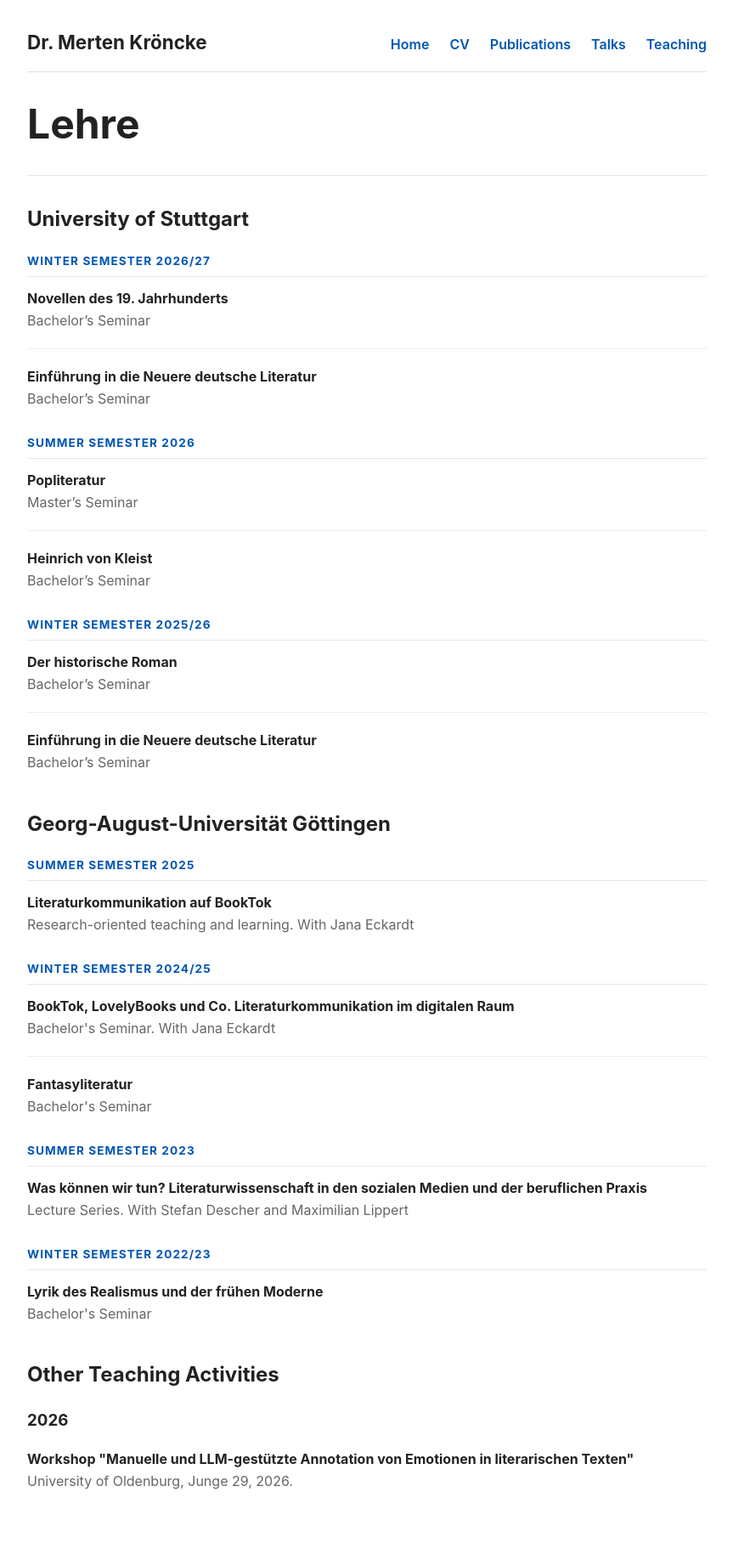
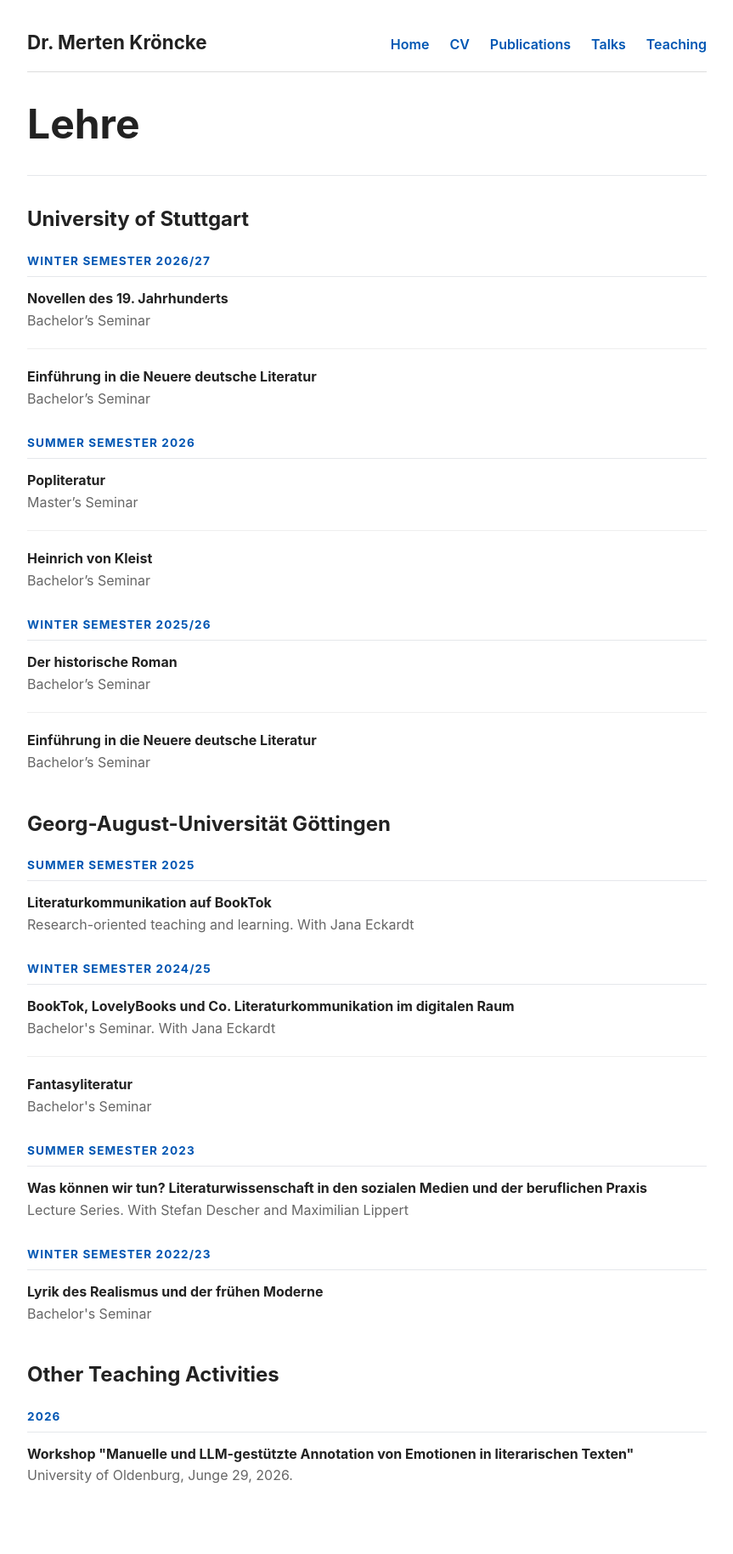
Before and after one commit to MertenKroencke/mertenkroencke.github.io, a Jekyll site: the page built from teaching/index.md, in a window 1280 px wide. Shown: the whole page at 85% size, without its empty margins (208-1071 px from the left). Built offline with Jekyll 4.4.1, drawn with Linux system fonts in a browser that asks for light colours.

Commit message:
Update index.md

```diff
--- a/teaching/index.md
+++ b/teaching/index.md
@@ -86,8 +86,10 @@ permalink: /teaching/
 
 <div class="uni-block">
   <h2>Other Teaching Activities</h2>
+  <div class="sem-block">
     <h3>2026</h3>
     <ol class="pub-list">
       <li><div class="pub-title">Workshop "Manuelle und LLM-gestützte Annotation von Emotionen in literarischen Texten"</div><div class="pub-meta">University of Oldenburg, Junge 29, 2026.</div></li>
     </ol>
   </div>
+</div>
```
